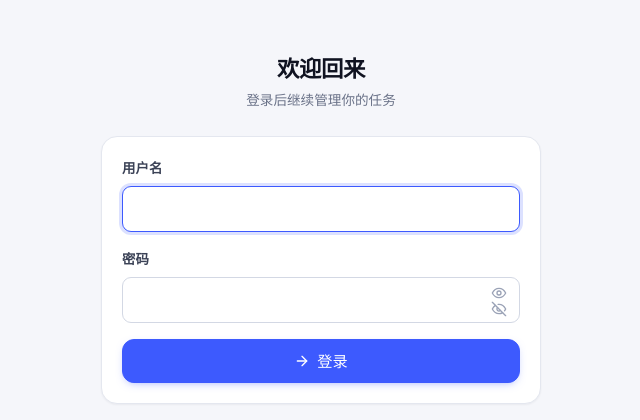
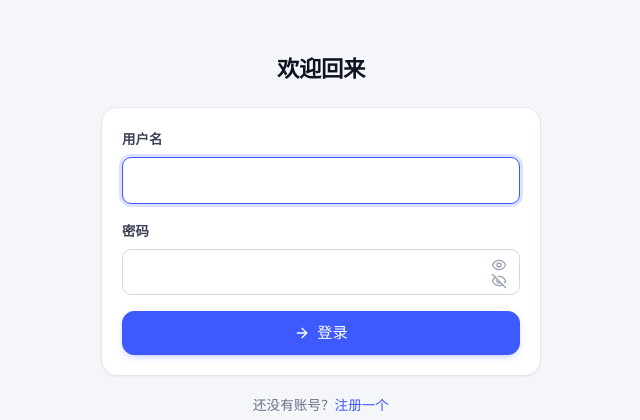
Before and after one commit to Qiuzizhao/QiuForm, a Flask app: page /login in a window 1280 px wide. Shown: the part 61-481 px from the top of the page, without its empty margins (319-959 px from the left). Run offline with Flask 3, Linux system fonts and the light colour scheme; parts of the project's set-up code (start-up, migrations or seed data) failed here and were passed over.

Commit message:
登录页去掉副标题

```diff
--- a/qiuform/templates/auth/login.html
+++ b/qiuform/templates/auth/login.html
@@ -7,7 +7,6 @@
 {% block content %}
 <div class="center" style="margin-bottom:24px">
   <h1 style="font-size:1.4rem">欢迎回来</h1>
-  <p class="muted small" style="margin-top:6px">登录后继续管理你的任务</p>
 </div>
 
 <div class="card">
```
